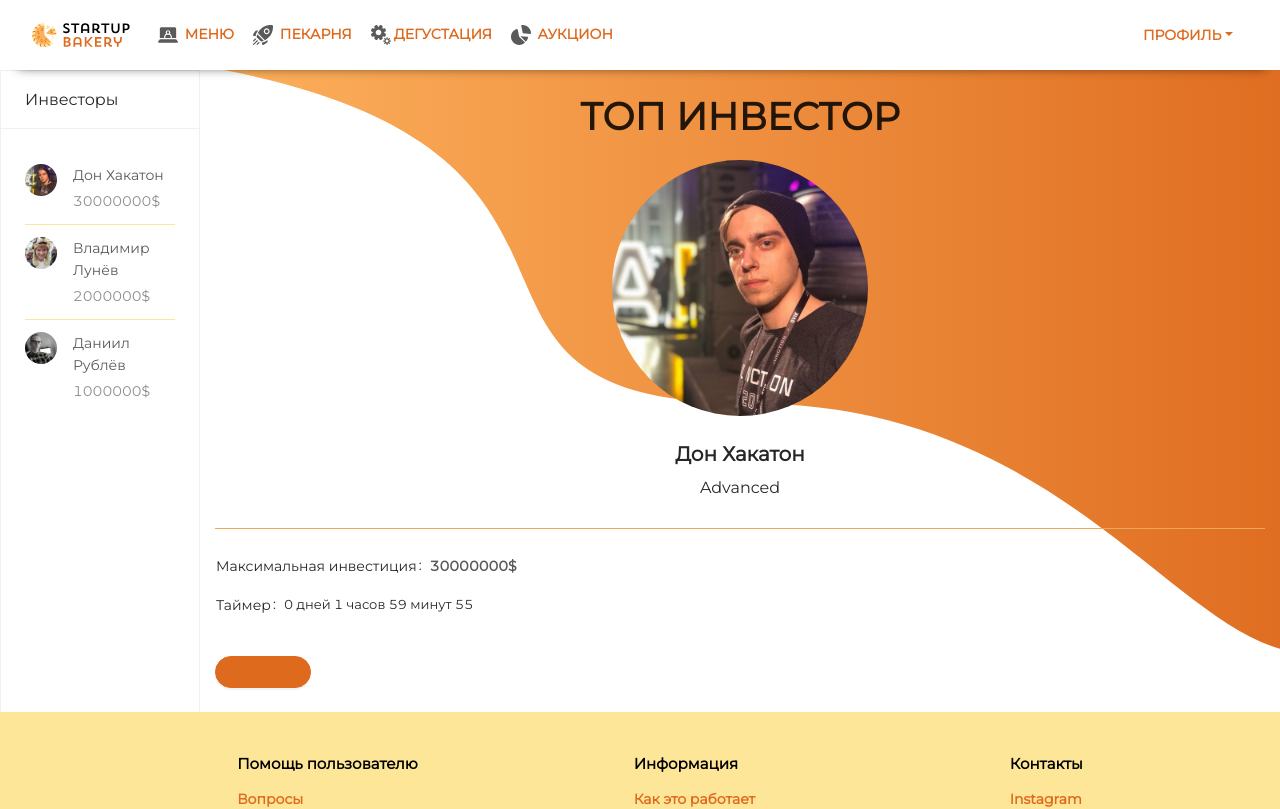
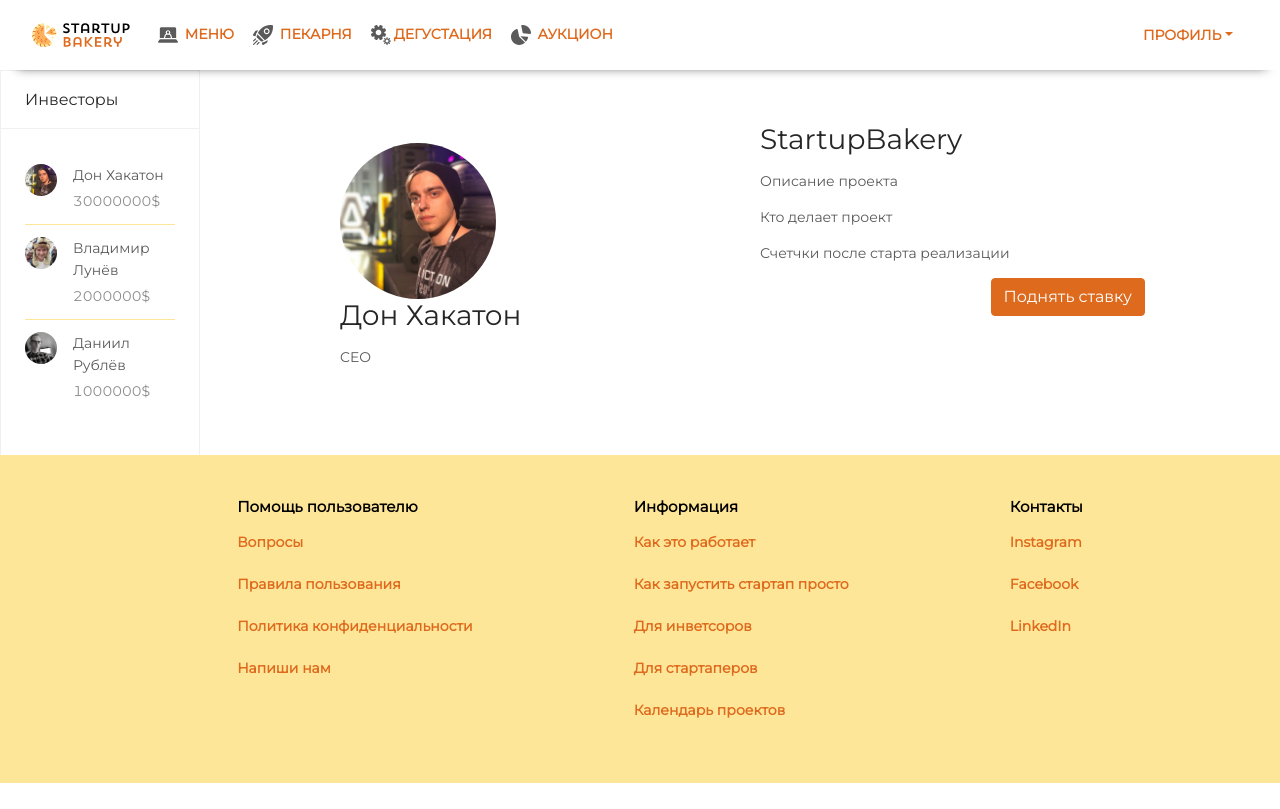
Before and after one commit to tranquilpuma830/startup-bakery, a Next.js app: page /auction in a window 1280 px wide. Shown: the top 809 px of the page. Built offline with nearby package versions, Linux system fonts and the light colour scheme.

Commit message:
New auction in a process

```diff
--- a/pages/auction.js
+++ b/pages/auction.js
@@ -1,7 +1,18 @@
-import React, { useState } from 'react';
-import { Button, Descriptions, Avatar, Card, Divider, List, Typography, Statistic, Layout } from 'antd';
-import { PLAYERS } from '../constants/users';
-import Page from '../containers/Page';
+import React, { useState } from "react";
+import {
+  Button,
+  Descriptions,
+  Avatar,
+  Card,
+  Divider,
+  List,
+  Typography,
+  Statistic,
+  Layout,
+} from "antd";
+import { PLAYERS } from "../constants/users";
+import Page from "../containers/Page";
+import "../styles/main.scss";
 
 const { Sider, Content } = Layout;
 const { Text, Title } = Typography;
@@ -16,11 +27,15 @@ const topRaisedPlayer = PLAYERS.reduce(function (prev, current) {
 const InvestorsList = ({ players }) => {
   return (
     <List
-      itemLayout='horizontal'
+      itemLayout="horizontal"
       dataSource={PLAYERS}
       renderItem={(item, idx) => (
         <List.Item>
-          <List.Item.Meta avatar={<Avatar src={item.avatar} />} title={item.title} description={item.amount + '$'} />
+          <List.Item.Meta
+            avatar={<Avatar src={item.avatar} />}
+            title={item.title}
+            description={item.amount + "$"}
+          />
         </List.Item>
       )}
     />
@@ -29,7 +44,6 @@ const InvestorsList = ({ players }) => {
 
 const Auction = ({ ...props }) => {
   const [topPlayer, setTopPlayer] = useState(topRaisedPlayer);
-  // TODO: Raise bet
 
   const onRaiseBet = () => {
     const amount = topPlayer.amount + 1000;
@@ -41,48 +55,26 @@ const Auction = ({ ...props }) => {
 
   return (
     <Page>
-      <Layout className='bg-white'>
-        <Sider id='sidebar'>
-          <Card title='Инвесторы' className='border-bottom-0 h-100 rounded-0'>
+      <Layout className="bg-white">
+        <Sider id="sidebar">
+          <Card title="Инвесторы" className="border-bottom-0 h-100 rounded-0">
             <InvestorsList players={PLAYERS} />
           </Card>
         </Sider>
-        <Content className='container-fluid  shape-background'>
-          <div className='mt-4 d-flex flex-column justify-content-center align-items-center'>
-            <Title>ТОП ИНВЕСТОР</Title>
-            <Avatar src={topPlayer.avatar} size={256} />
-            <div className='mt-4 text-center'>
-              <Title level={4}>{topPlayer.title}</Title>
-              <h6>{topPlayer.rating}</h6>
+        <Content className="container">
+          <div class="row bets__card">
+            <div class="col bets__profile">
+              <Avatar src={topPlayer.avatar} size={156} />
+              <h3>Дон Хакатон</h3>
+              <p>CEO</p>
             </div>
+            <div class="col">
+              <h3>StartupBakery</h3>
+              <p>Описание проекта</p>
+              <p>Кто делает проект</p>
+              <p>Счетчки после старта реализации</p>
 
-            <Divider className='bg-light' />
-
-            <Descriptions size='medium' column={1}>
-              <Descriptions.Item label='Максимальная инвестиция'>
-                <span className='font-weight-bold'>{topPlayer.amount}$</span>
-              </Descriptions.Item>
-              <Descriptions.Item label='Таймер'>
-                <small>
-                  <Countdown
-                    valueRender={(element) => {
-                      return (
-                        <div>
-                          <span className='font-weight-bold'>{element}</span>
-                        </div>
-                      );
-                    }}
-                    valueStyle={{ fontSize: 'small' }}
-                    value={TIMER_DEADLINE}
-                    format='D дней H часов m минут s'
-                  />
-                </small>
-              </Descriptions.Item>
-            </Descriptions>
-            <div className='my-4 mx-4 w-100 d-flex justify-content-start'>
-              <Button onClick={onRaiseBet} type='primary' shape='round' className='float-right btn btn-primary' ghost>
-                <b>Поднять</b>
-              </Button>
+              <a className="btn btn-primary mb-3 float-right">Поднять ставку</a>
             </div>
           </div>
         </Content>
--- a/styles/main.scss
+++ b/styles/main.scss
@@ -66,7 +66,7 @@
 .login {
   width: 80%;
   margin: 10% auto;
-  border-radius: 5px;
+  border-radius: 20px;
   background: #ffffff;
   box-shadow: 20px 20px 60px #d9d9d9,
     -20px -20px 60px #ffffff;
@@ -88,7 +88,7 @@
 .login__img {
   background-image: url('/backgrounds/background.png');
   background-size: 100% 100%;
-
+  border-radius: 20px 0px 0px 20px;
 }
 
 .login__data {
@@ -136,3 +136,18 @@ a.btn-primary {
   width: 250px;
   border-color: white;
 }
+
+.bets__card {
+  width: 80%;
+  margin: 5% auto;
+  border-radius: 20px;
+  background: #ffffff;
+}
+
+.bets__profile {
+  padding: 20px;
+}
+
+.bets__content {
+  padding: 10% 5%;
+}
```
